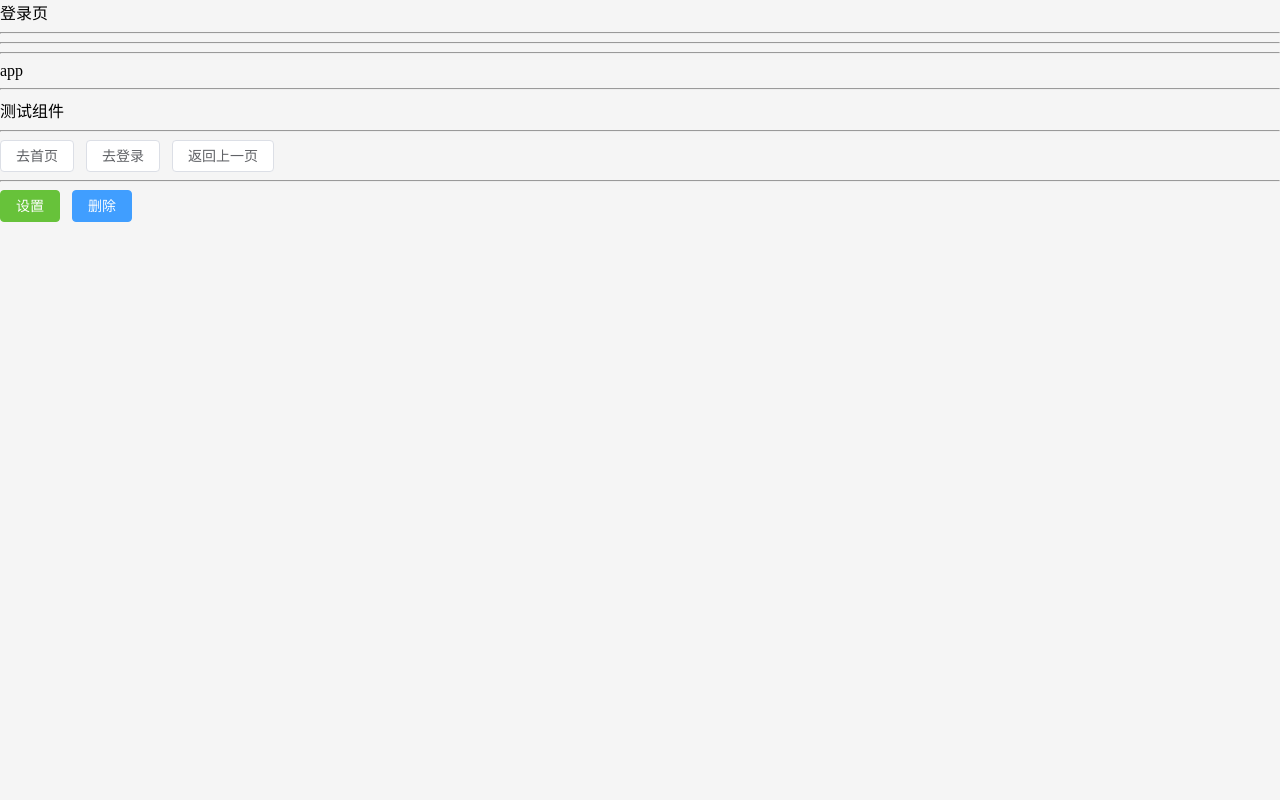
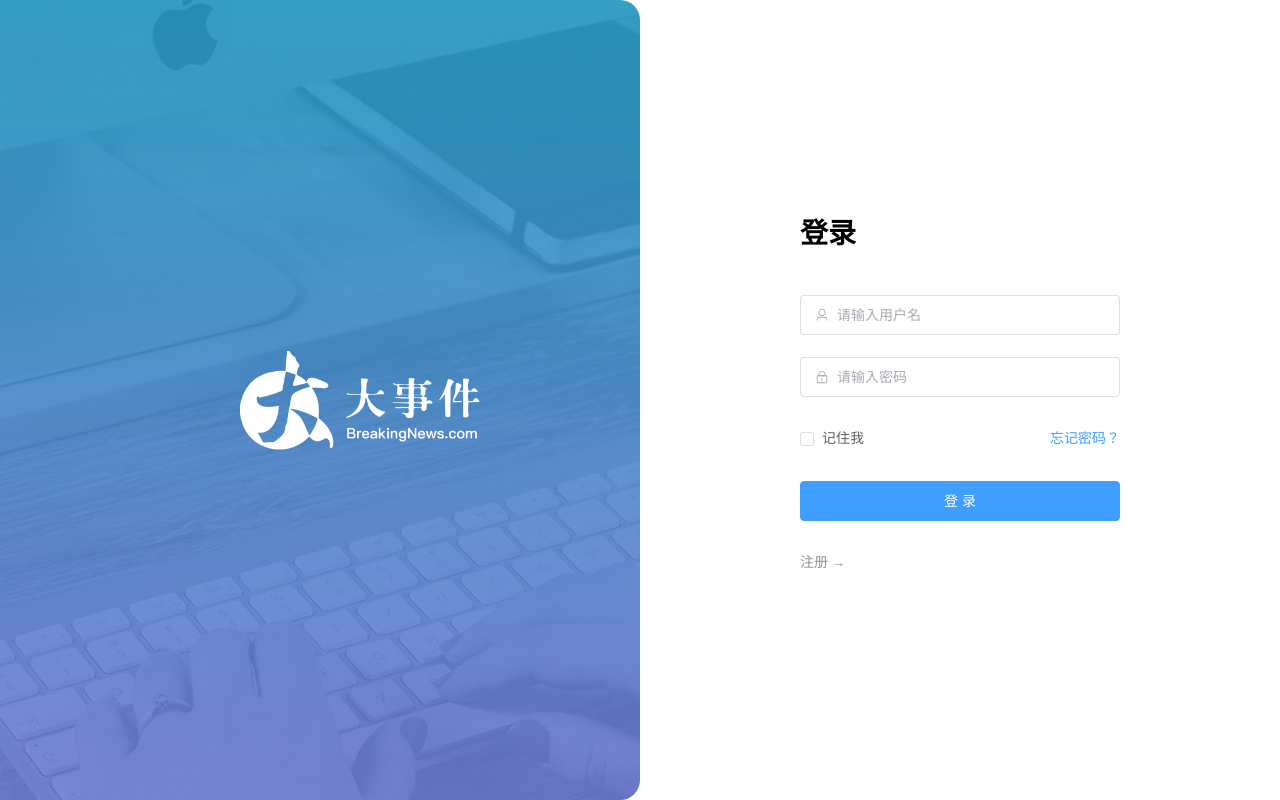
Before and after one commit to GongShuLong/v3-bigEvent, a Vue app: page /login in a window 1280 px wide. Built offline with nearby package versions, Linux system fonts and the light colour scheme.

Commit message:
完成登录注册

```diff
--- a/package.json
+++ b/package.json
@@ -13,6 +13,7 @@
     "lint-staged": "lint-staged"
   },
   "dependencies": {
+    "@element-plus/icons-vue": "^2.3.1",
     "axios": "^1.7.7",
     "element-plus": "^2.8.2",
     "pinia": "^2.1.7",
--- a/src/App.vue
+++ b/src/App.vue
@@ -1,27 +1,9 @@
-<script setup>
-// import { useUserStore } from '@/stores/modules/user'
-import { useUserStore } from './stores'
-const userStore = useUserStore()
-</script>
+<script setup></script>
 
 <template>
-  <router-view></router-view>
-  <hr />
-  <hr />
-  <hr />
-  <div>app</div>
-  <hr />
-  <text-demo></text-demo>
-  <hr />
-  <el-button> 去首页</el-button>
-  <el-button> 去登录</el-button>
-  <el-button> 返回上一页</el-button>
-  <hr />
-  {{ userStore.token }}
-  <el-button type="success" @click="userStore.setToken('asdaadasdad')">
-    设置
-  </el-button>
-  <el-button type="primary" @click="userStore.setToken('')">删除</el-button>
+  <div>
+    <router-view></router-view>
+  </div>
 </template>
 
 <style scoped></style>
--- /dev/null
+++ b/src/api/user.js
@@ -0,0 +1,7 @@
+import request from '@/utils/request'
+//注册请求接口
+export const userRegisterService = ({ username, password, repassword }) => {
+  return request.post('/api/reg', { username, password, repassword })
+}
+// 登录请求接口
+export const userLoginService = ({ username, password }) => request.post('/api/login', { username, password })
--- a/src/utils/request.js
+++ b/src/utils/request.js
@@ -1,21 +1,18 @@
+import { useUserStore } from '@/stores/index'
 import axios from 'axios'
-import { useUserStore } from '@/stores'
-
+import router from '@/router'
 import { ElMessage } from 'element-plus'
-import router from '@/router'
 
 const baseURL = 'http://big-event-vue-api-t.itheima.net'
 
 const instance = axios.create({
-  // TODO 1. 基础地址，超时时间
-  baseURL: baseURL,
-  timeout: 10000
+  baseURL,
+  timeout: 100000
 })
-//请求拦截器
+
 instance.interceptors.request.use(
   (config) => {
-    // TODO 2. 携带token
-    const userStore = useUserStore
+    const userStore = useUserStore()
     if (userStore.token) {
       config.headers.Authorization = userStore.token
     }
@@ -24,23 +21,20 @@ instance.interceptors.request.use(
   (err) => Promise.reject(err)
 )
 
-// 响应拦截器
 instance.interceptors.response.use(
   (res) => {
-    // TODO 4. 摘取核心响应数据
-    if (res.data.status === 0) return res
-
-    // TODO 3. 处理业务失败
-    ElMessage.error(res.data.message || '服务器繁忙')
+    if (res.data.code === 0) {
+      return res
+    }
+    ElMessage({ message: res.data.message || '服务异常', type: 'error' })
+    return Promise.reject(res.data)
   },
   (err) => {
-    // TODO 5. 处理401错误
-    // 401错误是未登录或者登录状态过期
+    ElMessage({ message: err.response.data.message || '服务异常', type: 'error' })
+    console.log(err)
     if (err.response?.status === 401) {
       router.push('/login')
     }
-    // 其他错误
-    ElMessage.error(err.response.message || '服务器繁忙')
     return Promise.reject(err)
   }
 )
--- a/src/views/layout/LayoutContainer.vue
+++ b/src/views/layout/LayoutContainer.vue
@@ -1,6 +1,141 @@
+<script setup>
+import {
+  Management,
+  Promotion,
+  UserFilled,
+  User,
+  Crop,
+  EditPen,
+  SwitchButton,
+  CaretBottom
+} from '@element-plus/icons-vue'
+import avatar from '@/assets/default.png'
+</script>
+
 <template>
-  <div>
-    layout架子
-    <router-view></router-view>
-  </div>
+  <el-container class="layout-container">
+    <el-aside width="200px">
+      <div class="el-aside__logo"></div>
+      <el-menu
+        active-text-color="#ffd04b"
+        background-color="#232323"
+        :default-active="$route.path"
+        text-color="#fff"
+        router
+      >
+        <el-menu-item index="/article/channel">
+          <el-icon>
+            <Management />
+          </el-icon>
+          <span>文章分类</span>
+        </el-menu-item>
+        <el-menu-item index="/article/manage">
+          <el-icon>
+            <Promotion />
+          </el-icon>
+          <span>文章管理</span>
+        </el-menu-item>
+        <el-sub-menu index="/user">
+          <template #title>
+            <el-icon>
+              <UserFilled />
+            </el-icon>
+            <span>个人中心</span>
+          </template>
+          <el-menu-item index="/user/profile">
+            <el-icon>
+              <User />
+            </el-icon>
+            <span>基本资料</span>
+          </el-menu-item>
+          <el-menu-item index="/user/avatar">
+            <el-icon>
+              <Crop />
+            </el-icon>
+            <span>更换头像</span>
+          </el-menu-item>
+          <el-menu-item index="/user/password">
+            <el-icon>
+              <EditPen />
+            </el-icon>
+            <span>重置密码</span>
+          </el-menu-item>
+        </el-sub-menu>
+      </el-menu>
+    </el-aside>
+    <el-container>
+      <el-header>
+        <div>黑马程序员：<strong>小帅鹏</strong></div>
+        <el-dropdown placement="bottom-end">
+          <span class="el-dropdown__box">
+            <el-avatar :src="avatar" />
+            <el-icon>
+              <CaretBottom />
+            </el-icon>
+          </span>
+          <template #dropdown>
+            <el-dropdown-menu>
+              <el-dropdown-item command="profile" :icon="User">基本资料</el-dropdown-item>
+              <el-dropdown-item command="avatar" :icon="Crop">更换头像</el-dropdown-item>
+              <el-dropdown-item command="password" :icon="EditPen">重置密码</el-dropdown-item>
+              <el-dropdown-item command="logout" :icon="SwitchButton">退出登录</el-dropdown-item>
+            </el-dropdown-menu>
+          </template>
+        </el-dropdown>
+      </el-header>
+      <el-main>
+        <router-view></router-view>
+      </el-main>
+      <el-footer>大事件 ©2023 Created by 黑马程序员</el-footer>
+    </el-container>
+  </el-container>
 </template>
+
+<style lang="scss" scoped>
+.layout-container {
+  height: 100vh;
+
+  .el-aside {
+    background-color: #232323;
+
+    &__logo {
+      height: 120px;
+      background: url('@/assets/logo.png') no-repeat center / 120px auto;
+    }
+
+    .el-menu {
+      border-right: none;
+    }
+  }
+
+  .el-header {
+    background-color: #fff;
+    display: flex;
+    align-items: center;
+    justify-content: space-between;
+
+    .el-dropdown__box {
+      display: flex;
+      align-items: center;
+
+      .el-icon {
+        color: #999;
+        margin-left: 10px;
+      }
+
+      &:active,
+      &:focus {
+        outline: none;
+      }
+    }
+  }
+
+  .el-footer {
+    display: flex;
+    align-items: center;
+    justify-content: center;
+    font-size: 14px;
+    color: #666;
+  }
+}
+</style>
--- a/src/views/login/LoginPage.vue
+++ b/src/views/login/LoginPage.vue
@@ -1 +1,191 @@
-<template>登录页</template>
+<script setup>
+import { userLoginService, userRegisterService } from '@/api/user'
+import { useUserStore } from '@/stores'
+import { User, Lock } from '@element-plus/icons-vue'
+import { ElMessage } from 'element-plus'
+import { ref, watch } from 'vue'
+
+import { useRouter } from 'vue-router'
+
+const isRegister = ref(false)
+
+//整个用于提交表单的form对象
+const formModel = ref({
+  username: '',
+  password: '',
+  repassword: ''
+})
+
+// 整个表单的校验规则
+const rules = {
+  username: [
+    { required: true, message: '请输入用户名', trigger: 'blur' },
+    { min: 5, max: 10, message: '用户名必须是5-10位的字符', trigger: 'change' }
+  ],
+  password: [
+    { required: true, message: '请输入密码', trigger: 'blur' },
+    {
+      pattern: /^\S{6,15}$/,
+      message: '密码必须是6-15位的非空字符',
+      trigger: 'blur'
+    }
+  ],
+  repassword: [
+    {
+      required: true,
+      message: '请再次输入密码',
+      trigger: 'blur'
+    },
+    {
+      pattern: /^\S{6,15}$/,
+      message: '密码必须是6-15的非空字符',
+      trigger: 'blur'
+    },
+    {
+      validator: (rule, value, callback) => {
+        if (value !== formModel.value.password) {
+          callback(new Error('两次密码不一致'))
+        } else {
+          callback()
+        }
+      },
+      trigger: 'blur'
+    }
+  ]
+}
+
+// 表单注册预校验
+const form = ref()
+const register = async () => {
+  await form.value.validate()
+  // console.log('开始注册请求')
+  await userRegisterService(formModel.value)
+  ElMessage.error('Oops, this is a error message.')
+  isRegister.value = false
+}
+
+// 登录注册切换时清空表单
+watch(isRegister, () => {
+  formModel.value = {
+    username: '',
+    password: '',
+    repassword: ''
+  }
+})
+
+// 登录时预校验
+
+const userStore = useUserStore()
+const router = useRouter()
+
+const login = async () => {
+  await form.value.validate()
+  // console.log('登录')
+  const res = await userLoginService(formModel.value)
+  userStore.setToken(res.data.token)
+  ElMessage.success('登录成功')
+  router.push('/')
+}
+</script>
+
+<template>
+  <el-row class="login-page">
+    <el-col :span="12" class="bg"></el-col>
+    <el-col :span="6" :offset="3" class="form">
+      <el-form :rules="rules" :model="formModel" ref="form" size="large" autocomplete="off" v-if="isRegister">
+        <el-form-item>
+          <h1>注册</h1>
+        </el-form-item>
+        <el-form-item prop="username">
+          <el-input v-model="formModel.username" :prefix-icon="User" placeholder="请输入用户名"></el-input>
+        </el-form-item>
+        <el-form-item prop="password">
+          <el-input
+            v-model="formModel.password"
+            :prefix-icon="Lock"
+            type="password"
+            placeholder="请输入密码"
+          ></el-input>
+        </el-form-item>
+        <el-form-item prop="repassword">
+          <el-input
+            v-model="formModel.repassword"
+            :prefix-icon="Lock"
+            type="password"
+            placeholder="请输入再次密码"
+          ></el-input>
+        </el-form-item>
+        <el-form-item>
+          <el-button class="button" type="primary" @click="register" auto-insert-space> 注册 </el-button>
+        </el-form-item>
+        <el-form-item class="flex">
+          <el-link type="info" :underline="false" @click="isRegister = false"> ← 返回 </el-link>
+        </el-form-item>
+      </el-form>
+      <el-form :rules="rules" :model="formModel" ref="form" size="large" autocomplete="off" v-else>
+        <el-form-item>
+          <h1>登录</h1>
+        </el-form-item>
+        <el-form-item prop="username">
+          <el-input v-model="formModel.username" :prefix-icon="User" placeholder="请输入用户名"></el-input>
+        </el-form-item>
+        <el-form-item prop="password">
+          <el-input
+            v-model="formModel.password"
+            name="password"
+            :prefix-icon="Lock"
+            type="password"
+            placeholder="请输入密码"
+          ></el-input>
+        </el-form-item>
+        <el-form-item class="flex">
+          <div class="flex">
+            <el-checkbox>记住我</el-checkbox>
+            <el-link type="primary" :underline="false">忘记密码？</el-link>
+          </div>
+        </el-form-item>
+        <el-form-item>
+          <el-button @click="login" class="button" type="primary" auto-insert-space>登录</el-button>
+        </el-form-item>
+        <el-form-item class="flex">
+          <el-link type="info" :underline="false" @click="isRegister = true"> 注册 → </el-link>
+        </el-form-item>
+      </el-form>
+    </el-col>
+  </el-row>
+</template>
+
+<style lang="scss" scoped>
+.login-page {
+  height: 100vh;
+  background-color: #fff;
+
+  .bg {
+    background:
+      url('@/assets/logo2.png') no-repeat 60% center / 240px auto,
+      url('@/assets/login_bg.jpg') no-repeat center / cover;
+    border-radius: 0 20px 20px 0;
+  }
+
+  .form {
+    display: flex;
+    flex-direction: column;
+    justify-content: center;
+    user-select: none;
+
+    .title {
+      margin: 0 auto;
+    }
+
+    .button {
+      width: 100%;
+    }
+
+    .flex {
+      width: 100%;
+      display: flex;
+      justify-content: space-between;
+    }
+  }
+}
+</style>
```
Also changed, not shown: .eslintrc.cjs, 1 other file (tests, documents, lock files or other folders).
